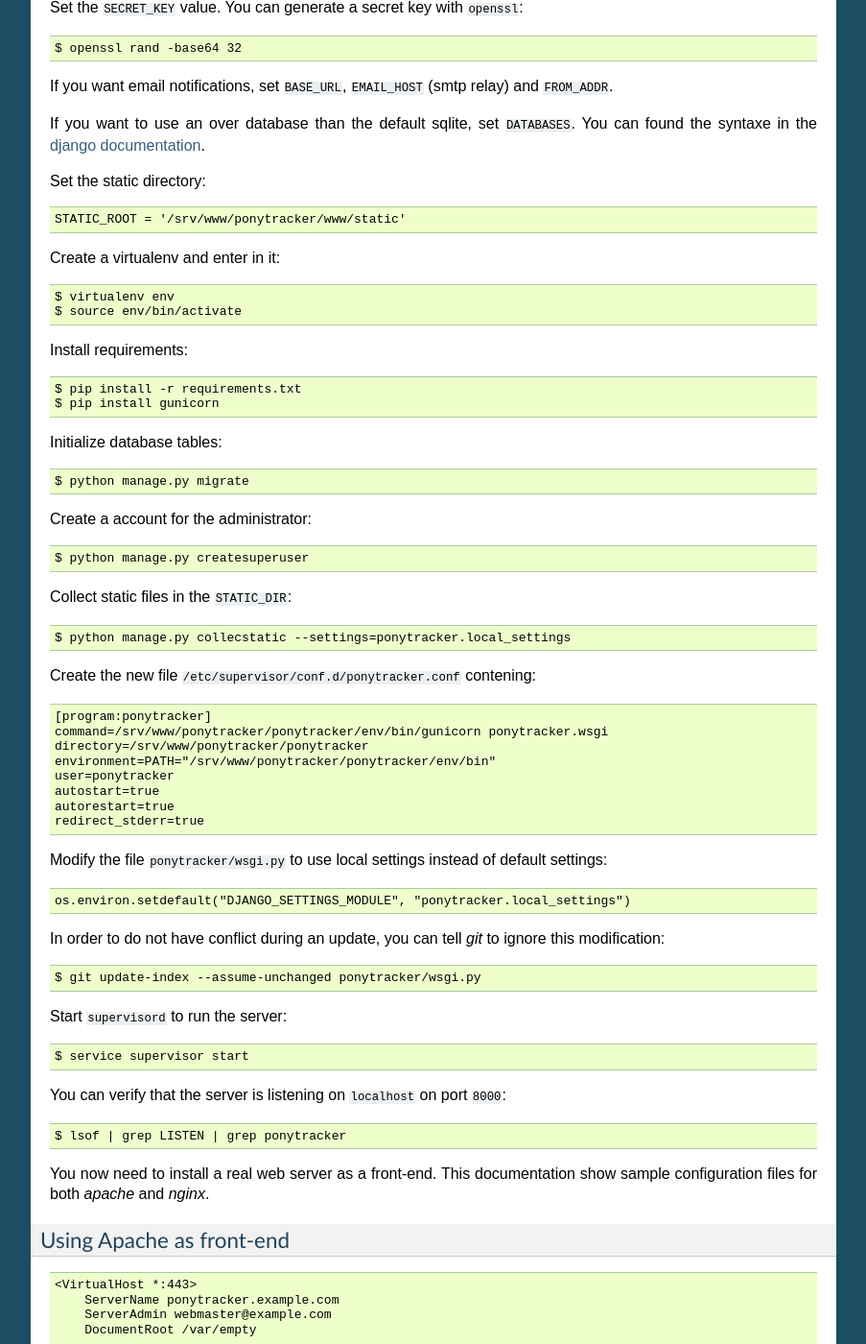
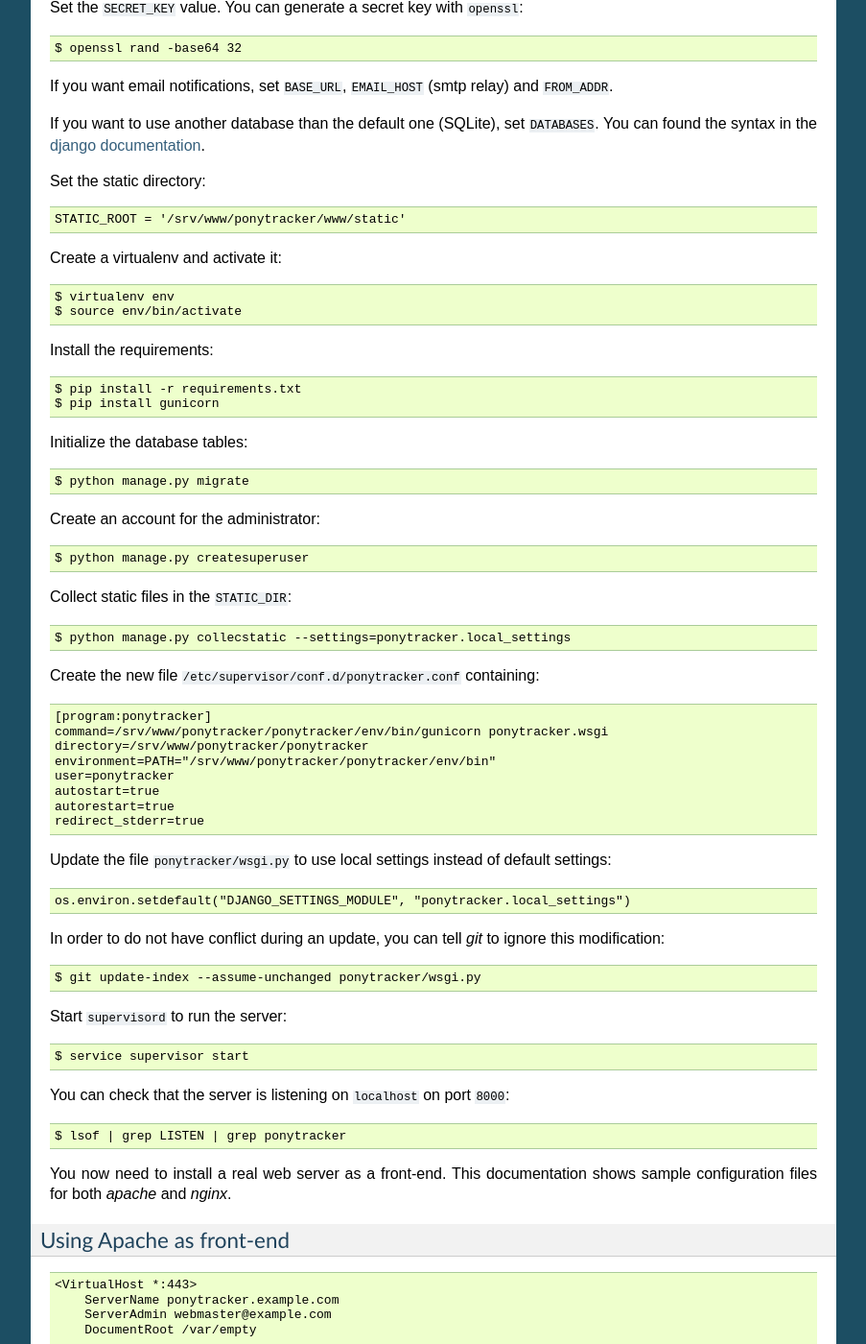
Before and after one commit to ponytracker/ponytracker, a Sphinx documentation site: the page built from doc/source/installation.rst, in a window 1280 px wide and 1400 px high, scrolled down 1013 px. Shown: the whole window at 96% size, without its empty margins (198-1101 px from the left). Built offline with Sphinx 7.4.7, drawn with Linux system fonts in a browser that asks for light colours; pages that are not in the unit, such as notebooks, are missing from menus; some of the changed text lies outside the part shown.

Commit message:
Fix typos in doc/source/installation.rst

```diff
--- a/doc/source/installation.rst
+++ b/doc/source/installation.rst
@@ -60,8 +60,8 @@ You can generate a secret key with ``openssl``::
 If you want email notifications, set ``BASE_URL``, ``EMAIL_HOST`` (smtp relay)
 and ``FROM_ADDR``.
 
-If you want to use an over database than the default sqlite, set ``DATABASES``.
-You can found the syntaxe in the `django documentation`_.
+If you want to use another database than the default one (SQLite), set ``DATABASES``.
+You can found the syntax in the `django documentation`_.
 
 .. _django documentation: https://docs.djangoproject.com/en/dev/ref/settings/#std:setting-DATABASES
 
@@ -69,21 +69,21 @@ Set the static directory::
 
   STATIC_ROOT = '/srv/www/ponytracker/www/static'
 
-Create a virtualenv and enter in it::
+Create a virtualenv and activate it::
 
   $ virtualenv env
   $ source env/bin/activate
 
-Install requirements::
+Install the requirements::
 
   $ pip install -r requirements.txt
   $ pip install gunicorn
 
-Initialize database tables::
+Initialize the database tables::
 
   $ python manage.py migrate
 
-Create a account for the administrator::
+Create an account for the administrator::
 
   $ python manage.py createsuperuser
 
@@ -91,7 +91,7 @@ Collect static files in the ``STATIC_DIR``::
 
   $ python manage.py collecstatic --settings=ponytracker.local_settings
 
-Create the new file ``/etc/supervisor/conf.d/ponytracker.conf`` contening::
+Create the new file ``/etc/supervisor/conf.d/ponytracker.conf`` containing::
 
   [program:ponytracker]
   command=/srv/www/ponytracker/ponytracker/env/bin/gunicorn ponytracker.wsgi
@@ -102,7 +102,7 @@ Create the new file ``/etc/supervisor/conf.d/ponytracker.conf`` contening::
   autorestart=true
   redirect_stderr=true
 
-Modify the file ``ponytracker/wsgi.py`` to use local settings instead of
+Update the file ``ponytracker/wsgi.py`` to use local settings instead of
 default settings::
 
   os.environ.setdefault("DJANGO_SETTINGS_MODULE", "ponytracker.local_settings")
@@ -116,12 +116,12 @@ Start ``supervisord`` to run the server::
 
   $ service supervisor start
 
-You can verify that the server is listening on ``localhost`` on port ``8000``::
+You can check that the server is listening on ``localhost`` on port ``8000``::
 
   $ lsof | grep LISTEN | grep ponytracker
 
 You now need to install a real web server as a front-end.
-This documentation show sample configuration files for both `apache` and
+This documentation shows sample configuration files for both `apache` and
 `nginx`.
 
 
```
Also changed, not shown: other parts of doc/source/installation.rst (+3 -3 lines).
